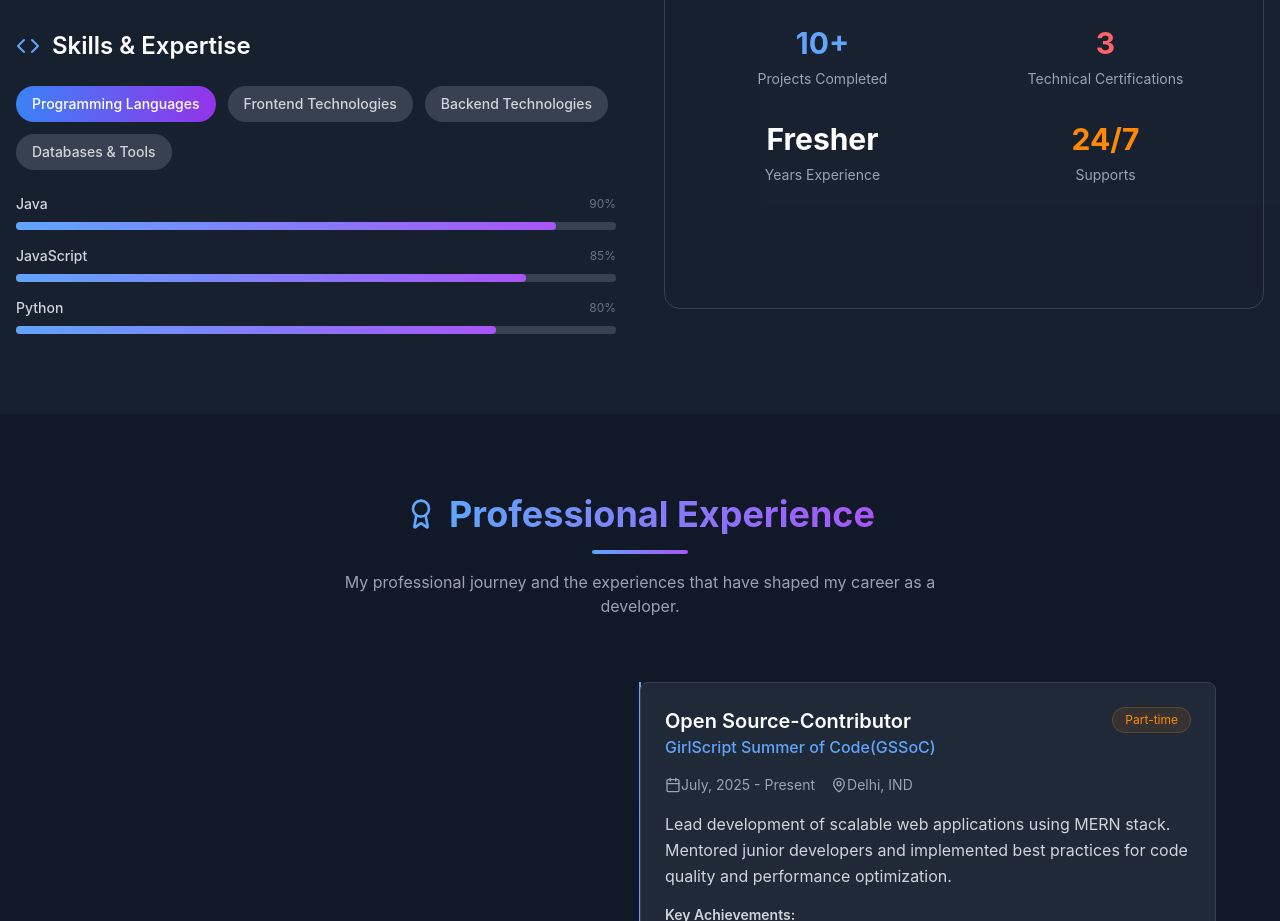
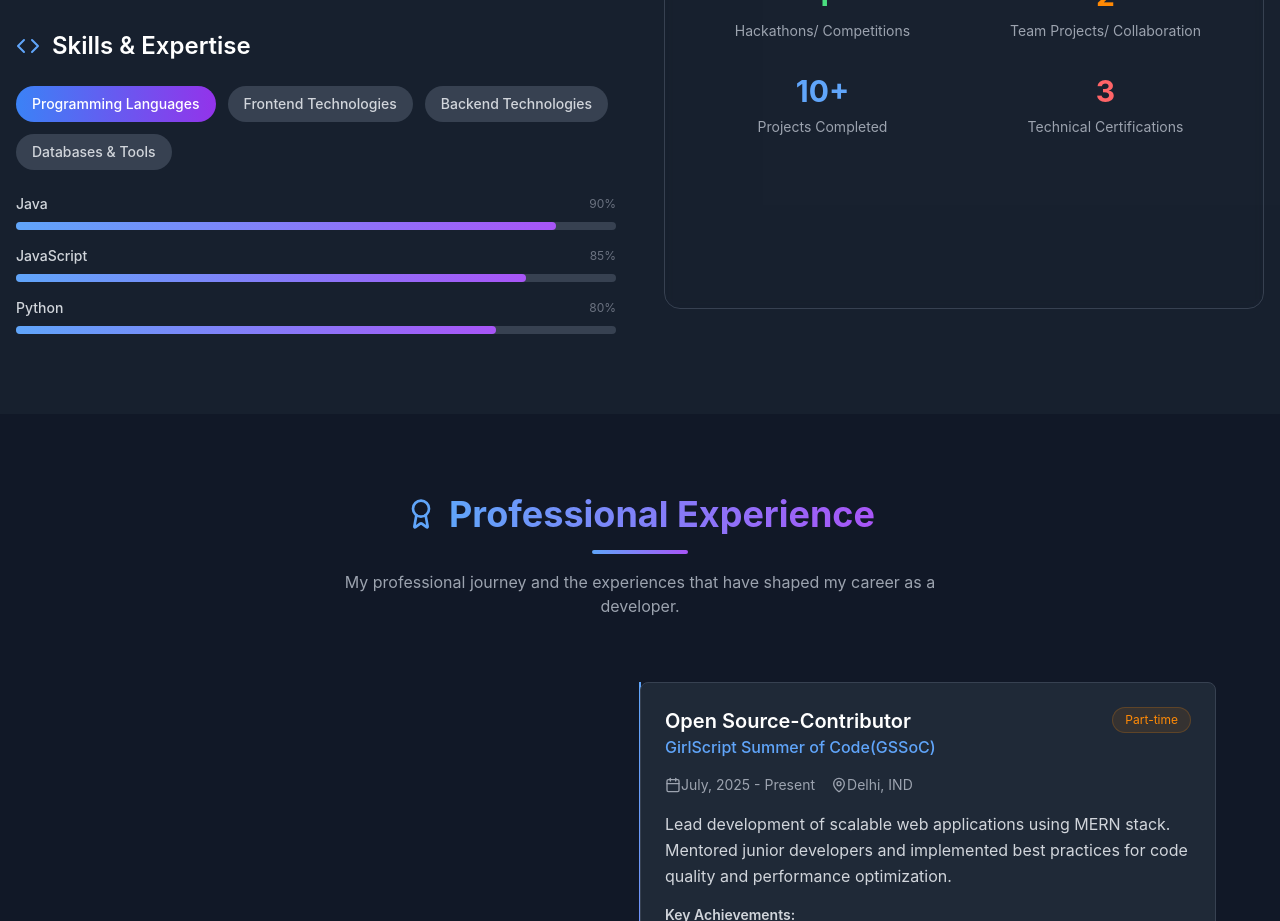
Before and after one commit to AKDev32/Aman_Portfolio, a React (Vite) app: page / in a window 1280 px wide. Shown: the part 1320-2241 px from the top of the page. Built offline with nearby package versions, Linux system fonts and the light colour scheme; the HTML template or start-up script is replaced by a standard one.

Commit message:
seventh commit

```diff
--- a/src/App.jsx
+++ b/src/App.jsx
@@ -398,14 +398,6 @@ const App = () => {
                       <div className="text-3xl font-bold text-red-400 mb-2">3</div>
                       <div className="text-sm text-gray-400">Technical Certifications</div>
                     </div>
-                    <div className="text-center">
-                      <div className="text-3xl font-bold text--400yellow mb-2">Fresher</div>
-                      <div className="text-sm text-gray-400">Years Experience</div>
-                    </div>
-                    <div className="text-center">
-                      <div className="text-3xl font-bold text-orange-400 mb-2">24/7</div>
-                      <div className="text-sm text-gray-400">Supports</div>
-                    </div>
                   </div>
                 </div>
               </div>
```
